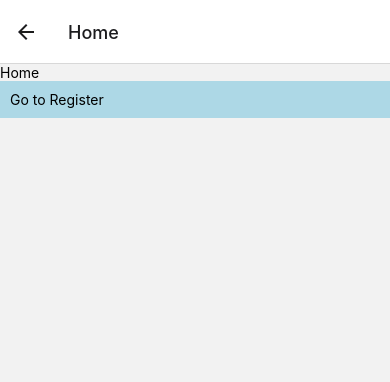
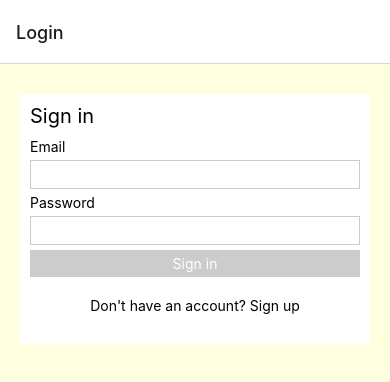
Before and after one commit to SherryTt/FBapp, a React Native app: screen /Home in a window 390 px wide. Shown: the top 382 px of the page. Built offline with nearby package versions, Linux system fonts and the light colour scheme; no server answers.

Commit message:
Add sign out

```diff
--- a/App.js
+++ b/App.js
@@ -5,7 +5,7 @@ import { useState, useEffect } from 'react';
 //firebase
 import { firebaseConfig  } from './config/Config';
 import { initializeApp } from "firebase/app";
-import { getAuth, createUserWithEmailAndPassword, onAuthStateChanged } from "firebase/auth";
+import { getAuth, signOut,signInWithEmailAndPassword,createUserWithEmailAndPassword, onAuthStateChanged } from "firebase/auth";
 //navigation
 import { NavigationContainer } from '@react-navigation/native';
 import { createNativeStackNavigator } from '@react-navigation/native-stack';
@@ -13,6 +13,8 @@ import { createNativeStackNavigator } from '@react-navigation/native-stack';
 import { HomeScreen } from './screens/HomeScreen';
 import { RegisterScreen } from './screens/RegisterScreen';
 import { LoginScreen } from './screens/LoginScreen';
+//component
+import { SignOut } from './components/SignOut';
 
 const FBapp = initializeApp(firebaseConfig);
 const FBauth = getAuth( FBapp );
@@ -41,6 +43,22 @@ export default function App() {
     .catch( (error) => console.log(error) )
   }
 
+//Function to sign in user
+const signInHandler = ( email, password ) => {
+  signInWithEmailAndPassword( FBauth, email, password )
+  .then( (userCredential) => console.log(userCredential))
+  .catch( (error) => console.log(error))
+}
+
+
+//function to sign out user
+const signOutHandler = () =>{
+  signOut( FBauth )
+  .then(() => console.log('signed out'))
+  .catch((error) => console.log())
+
+}
+
   return (
     <NavigationContainer>
       <Stack.Navigator>
@@ -48,11 +66,19 @@ export default function App() {
         <Stack.Screen name="Register">
           { (props) => <RegisterScreen {...props} handler={ signUpHandler} authStatus={auth}/> }
         </Stack.Screen>
-        <Stack.Screen name="Home" component={HomeScreen}/>
-        <Stack.Screen name="Login" component={LoginScreen}/>
+        <Stack.Screen name="Login">
+        { (props) => <LoginScreen {...props} handler={signInHandler} authStatus={auth}/> }
+        </Stack.Screen>
+        <Stack.Screen name="Home" options={{
+                      headerTitle:"Home",
+                      headerRight: ( props ) => <SignOut {...props} handler={signOutHandler}/>
+                    }}>
+        { (props) => <HomeScreen {...props} authStatus={auth}/>}
+        </Stack.Screen>
+
       </Stack.Navigator>
     </NavigationContainer>
-  );
+  )
 }
 
 const styles = StyleSheet.create({
--- /dev/null
+++ b/components/SignOut.js
@@ -0,0 +1,16 @@
+import { View, Text, TouchableOpacity,Image, StyleSheet }from 'react-native'
+
+export function SignOut(props){
+	return(
+		<TouchableOpacity style={styles.buttonImage} onPress={()=>props.handler()}>
+			<Image  style={styles.buttonImage}  source={require("../assets/sign_out.png")}/>
+		</TouchableOpacity>
+	)
+}
+
+const styles = StyleSheet.create({
+	buttonImage:{
+		maxWidth: 20,
+		maxHeight: 10,
+	}
+})
--- a/package.json
+++ b/package.json
@@ -9,6 +9,7 @@
     "web": "expo start --web"
   },
   "dependencies": {
+    "@react-navigation/bottom-tabs": "^6.4.3",
     "@react-navigation/native": "^6.0.14",
     "@react-navigation/native-stack": "^6.9.2",
     "expo": "~47.0.7",
--- a/screens/HomeScreen.js
+++ b/screens/HomeScreen.js
@@ -1,12 +1,26 @@
 import { View, Text, TouchableOpacity, StyleSheet } from 'react-native'
 import { useNavigation } from '@react-navigation/native'
+import { useState, useEffect  } from 'react';
+//import { createBottomTabNavigator } from '@react-navigation/bottom-tabs';
+
 
 export function HomeScreen( props ){
 	const navigation = useNavigation()
 
+	//const Tab = createBottomTabNavigator();
+
 	const pressHandler = () => {
 		navigation.navigate("Register")
 	}
+
+	useEffect(() => {
+		if(!props.authStatus){
+			navigation.reset( {index: 0,  routes: [{name: "Login"}]})
+		}
+		},[props.authStatus])
+
+
+
 	return (
 		<View>
 			<Text>Home</Text>
--- a/screens/LoginScreen.js
+++ b/screens/LoginScreen.js
@@ -13,6 +13,10 @@ export function LoginScreen( props ){
 
 	const gotoRegister = () => {
 		navigation.navigate("Register")
+	}
+
+	const signInUser = ( email, password ) => {
+		props.handler(email,password)
 	}
 
 	useEffect(() => {
@@ -32,6 +36,13 @@ export function LoginScreen( props ){
 		   setValidPassword( false )
 	   }
 	},[password])
+
+	useEffect( () => {
+		if( props.authStatus ){
+			navigation.reset( {index: 0,  routes: [{name: "Home"}]} )
+		}
+	}, [ props.authStatus ] )
+
 
 	return (
 		<View style={ styles.homeScreen }>
@@ -53,6 +64,7 @@ export function LoginScreen( props ){
 			/>
 			<TouchableOpacity
 				style={ (validEmail && validPassword ) ? styles.button : styles.buttonDisabble}
+				onPress={ () => signInUser(email,password)}
 			>
 				<Text style={styles.buttonText}>Sign in</Text>
 			</TouchableOpacity>
```
Also changed, not shown: assets/sign_out.png (added), screens/ListScreen.js (added), 1 other file (tests, documents, lock files or other folders).
